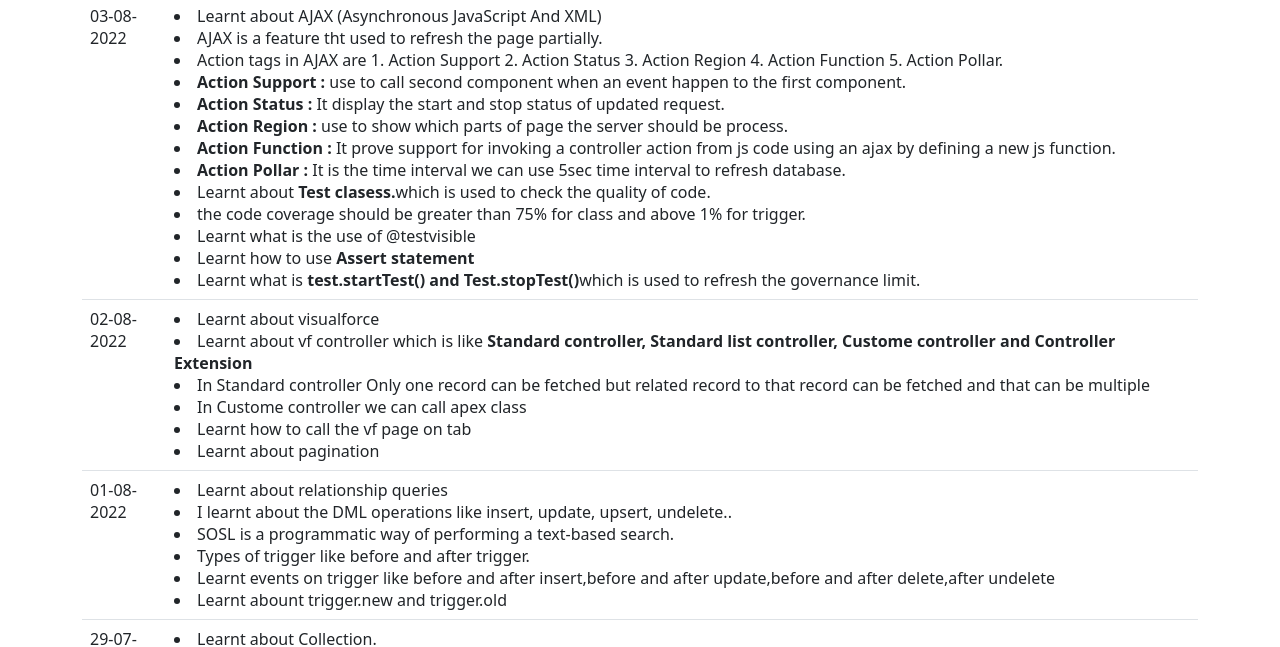
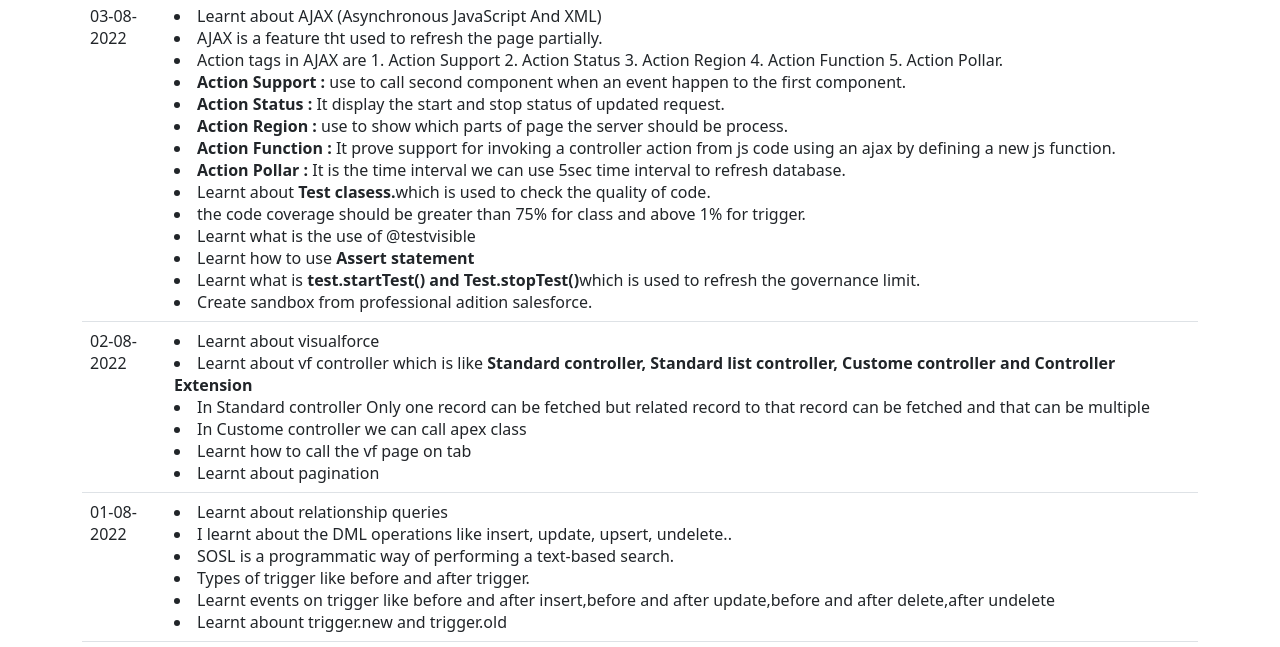
Before and after one commit to rahul-mrk/rahul-mrk.github.io, a plain HTML site: page Journal.html in a window 1280 px wide. Shown: the part 98-745 px from the top of the page. Drawn offline with nearby package versions, Linux system fonts and the light colour scheme.

Commit message:
Add files via upload

```diff
--- a/Journal.html
+++ b/Journal.html
@@ -31,6 +31,7 @@
 				<li>Learnt what is the use of @testvisible</li>
 				<li>Learnt how to use <b>Assert statement</b></li>
 				<li>Learnt what is <b>test.startTest() and Test.stopTest()</b>which is used to refresh the governance limit.</li>
+				<li>Create sandbox from professional adition salesforce.</li>
 
 				</tr>
 			<tr>
```
